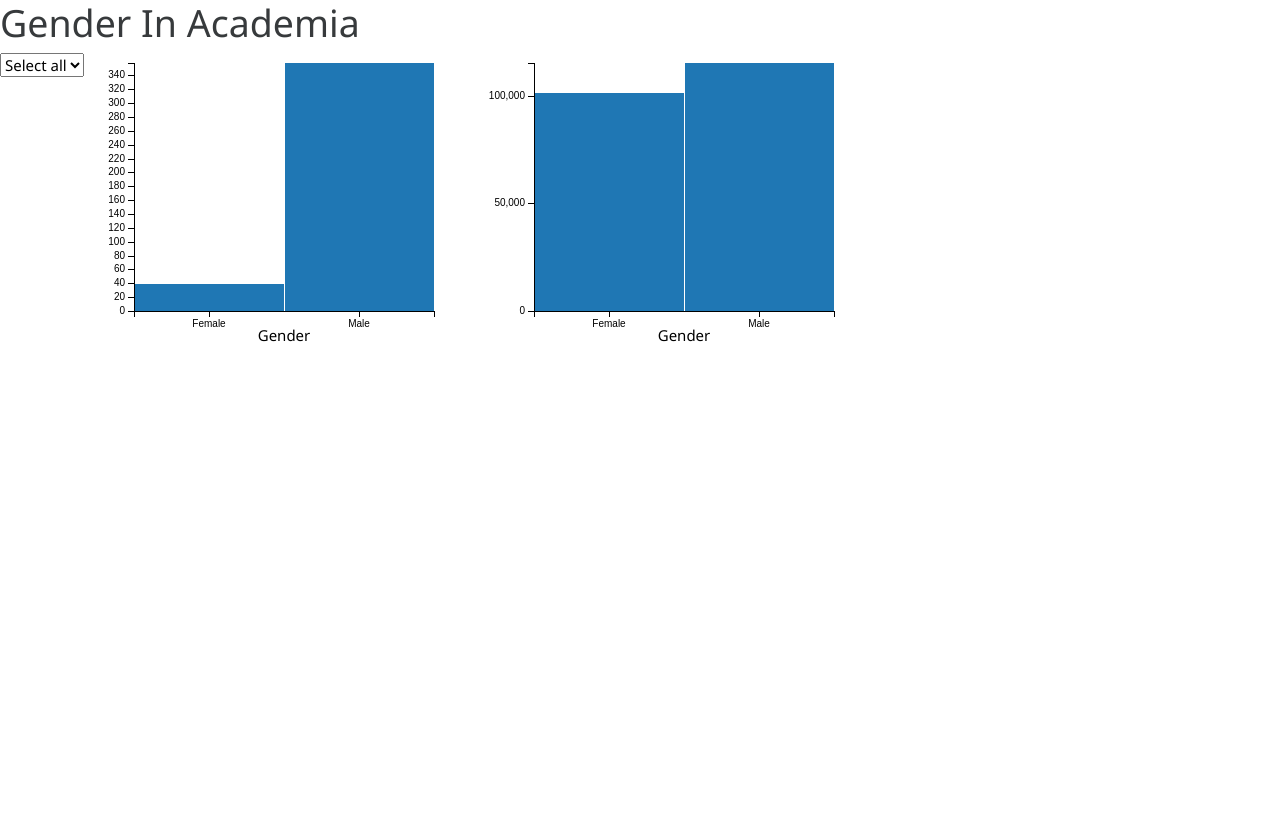
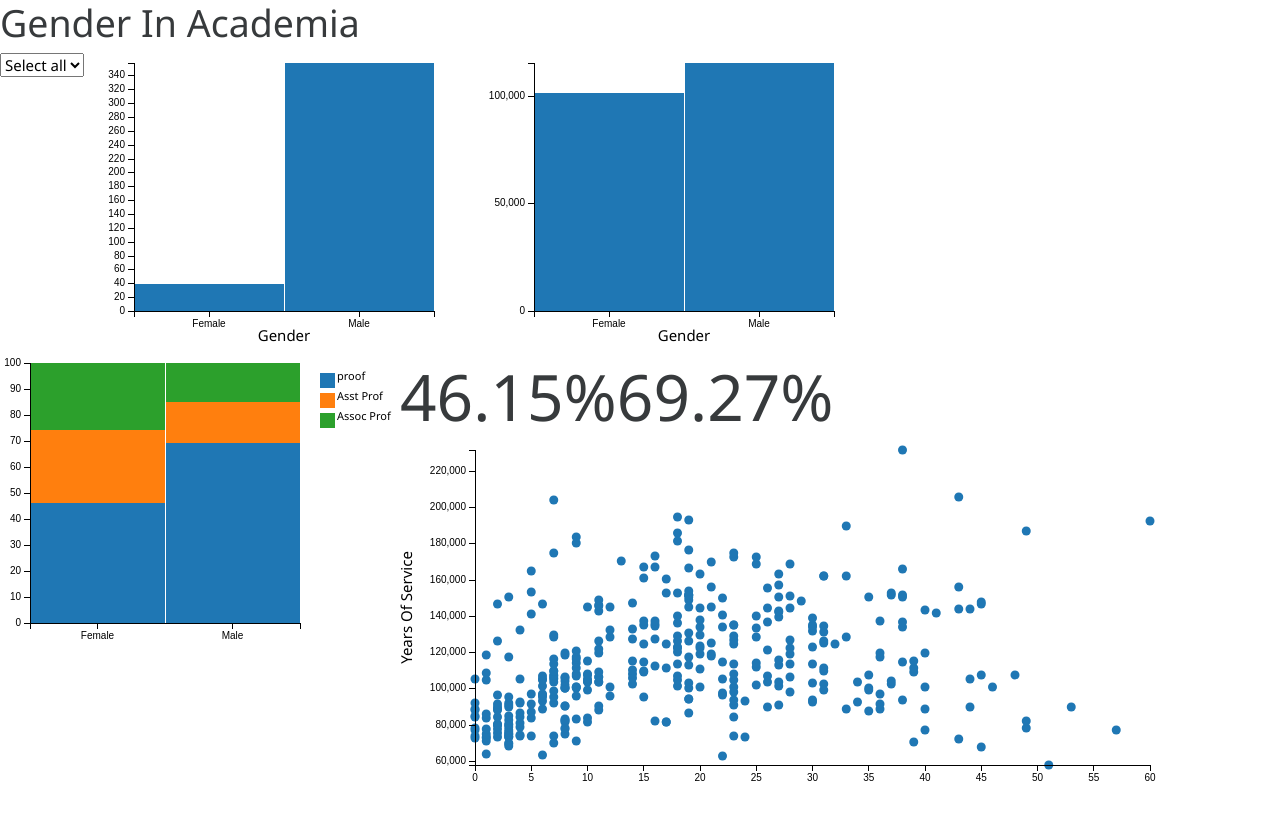
Before and after one commit to StephenWhittington/Dashboard-Mini-Project, a plain HTML site: page index.html in a window 1280 px wide. Before the commit the page ends 800 px from the top, so only its background shows below. Drawn offline with Linux system fonts and the light colour scheme.

Commit message:
Added percentage for male/female prof, And a scatter plot graph

```diff
--- a/index.html
+++ b/index.html
@@ -9,6 +9,7 @@
 
     <link rel="stylesheet" href="static/css/bootstrap.min.css" type="text/css" />
     <link rel="stylesheet" href="static/css/dc.min.css" type="text/css" />
+    <link rel="stylesheet" href="static/css/style.css" type="text/css" />
 
     <script type="text/javascript" src="static/js/d3.min.js"></script>
     <script type="text/javascript" src="static/js/crossfilter.min.js"></script>
@@ -30,6 +31,11 @@
 
     <div id="rank-distribution"></div>
 
+    <div class="number-box" id="percentage-of-women-professors"></div>
+    <div class="number-box" id="percentage-of-men-professors"></div>
+
+    <div id="service-salary"></div>
+
 </body>
 
 </html>
--- /dev/null
+++ b/static/css/style.css
@@ -0,0 +1,5 @@
+.number-box {
+    font-size: 64px;
+    text-align: center;
+    line-height: normal;
+}
--- a/static/js/graph.js
+++ b/static/js/graph.js
@@ -7,12 +7,19 @@ function makeGraphs(error, salaryData) {
 
     salaryData.forEach(function(d) {
         d.salary = parseInt(d.salary);
+        d.yrs_service = parseInt(d["yrs.service"]);
     })
 
     show_discipline_selector(ndx);
+
+    show_percent_that_are_professors(ndx, "Female", "#percentage-of-women-professors");
+    show_percent_that_are_professors(ndx, "Male", "#percentage-of-men-professors");
+
     show_gender_balance(ndx);
     show_average_salaries(ndx);
     show_rank_distribution(ndx);
+
+    show_service_to_salary_correlation(ndx);
 
     dc.renderAll();
 }
@@ -25,6 +32,43 @@ function show_discipline_selector(ndx) {
     dc.selectMenu("#discipline-selector")
         .dimension(dim)
         .group(group);
+}
+
+function show_percent_that_are_professors(ndx, gender, element) {
+    var percentageThatAreProf = ndx.groupAll().reduce(
+        function(p, v) {
+            if (v.sex === gender) {
+                p.count++;
+                if (v.rank === "Prof") {
+                    p.are_prof++;
+                }
+            }
+            return p;
+        },
+        function(p, v) {
+            if (v.sex === gender) {
+                p.count--;
+                if (v.rank === "Prof") {
+                    p.are_prof--;
+                }
+            }
+            return p;
+        },
+        function() {
+            return { count: 0, are_prof: 0 };
+        }
+    );
+
+    dc.numberDisplay(element)
+        .formatNumber(d3.format(".2%"))
+        .valueAccessor(function (d) {
+            if (d.count == 0) {
+                return 0;
+            } else {
+                return (d.are_prof / d.count);
+            }
+        })
+        .group(percentageThatAreProf);
 }
 
 function show_gender_balance(ndx) {
@@ -94,27 +138,7 @@ function show_average_salaries(ndx) {
 
 function show_rank_distribution(ndx) {
 
-    var dim = ndx.dimension(dc.pluck("sex"));
 
-    var profByGender = dim.group().reduce(
-        function(p, v) {
-            p.total++;
-            if (v.rank == rank) {
-                p.match++;
-            }
-            return p;
-        },
-        function(p, v) {
-            p.total--;
-            if (v.rank == rank) {
-                p.match--;
-            }
-            return p;
-        },
-        function() {
-            return { total: 0, match: 0 };
-        }
-    );
 
     function rankByGender(dimension, rank) {
         return dimension.group().reduce(
@@ -135,12 +159,58 @@ function show_rank_distribution(ndx) {
             function() {
                 return { total: 0, match: 0 };
             }
-        );0
+        );
     }
 
+    var dim = ndx.dimension(dc.pluck("sex"));
     var profByGender = rankByGender(dim, "Prof");
     var asstProfByGender = rankByGender(dim, "AsstProf");
     var assocProfByGender = rankByGender(dim, "AssocProf");
 
-    console.log(profByGender.all());
+    dc.barChart("#rank-distribution")
+        .width(400)
+        .height(300)
+        .dimension(dim)
+        .group(profByGender, "proof")
+        .stack(asstProfByGender, "Asst Prof")
+        .stack(assocProfByGender, "Assoc Prof")
+        .valueAccessor(function(d) {
+            if (d.value.total > 0) {
+                return (d.value.match / d.value.total) * 100;
+            }
+            else {
+                return 0;
+            }
+        })
+        .x(d3.scale.ordinal())
+        .xUnits(dc.units.ordinal)
+        .legend(dc.legend().x(320).y(20).itemHeight(15).gap(5))
+        .margins({ top: 10, right: 100, bottom: 30, left: 30 });
+
 }
+
+function show_service_to_salary_correlation(ndx) {
+    var yrserviceDim = ndx.dimension(dc.pluck("yrs_service"));
+    var experienceDim = ndx.dimension(function (d) {
+        return [d.yrs_service, d.salary];
+    });
+    var experienceSalaryGroup = experienceDim.group();
+
+    var minExperience = yrserviceDim.bottom(1)[0].yrs_service;
+    var maxExperience = yrserviceDim.top(1)[0].yrs_service;
+
+    dc.scatterPlot("#service-salary")
+        .width(800)
+        .height(400)
+        .x(d3.scale.linear().domain([minExperience, maxExperience]))
+        .brushOn(false)
+        .symbolSize(8)
+        .clipPadding(10)
+        .yAxisLabel("Years Of Service")
+        .title(function(d){
+            return "Earned " + d.key[1];
+        })
+        .dimension(experienceDim)
+        .group(experienceSalaryGroup)
+        .margins({top: 10, right: 50, bottom: 75, left: 75});
+}
```
